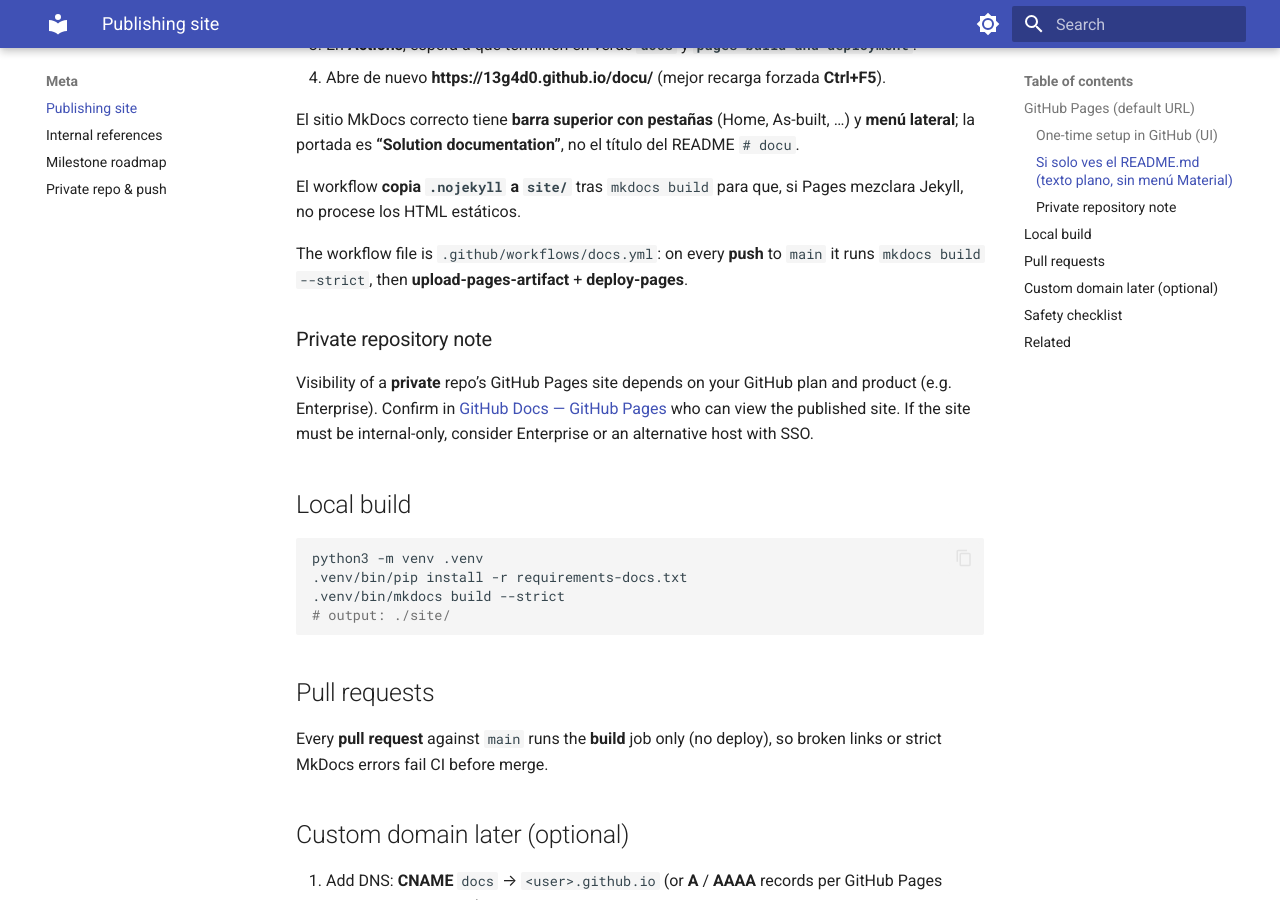
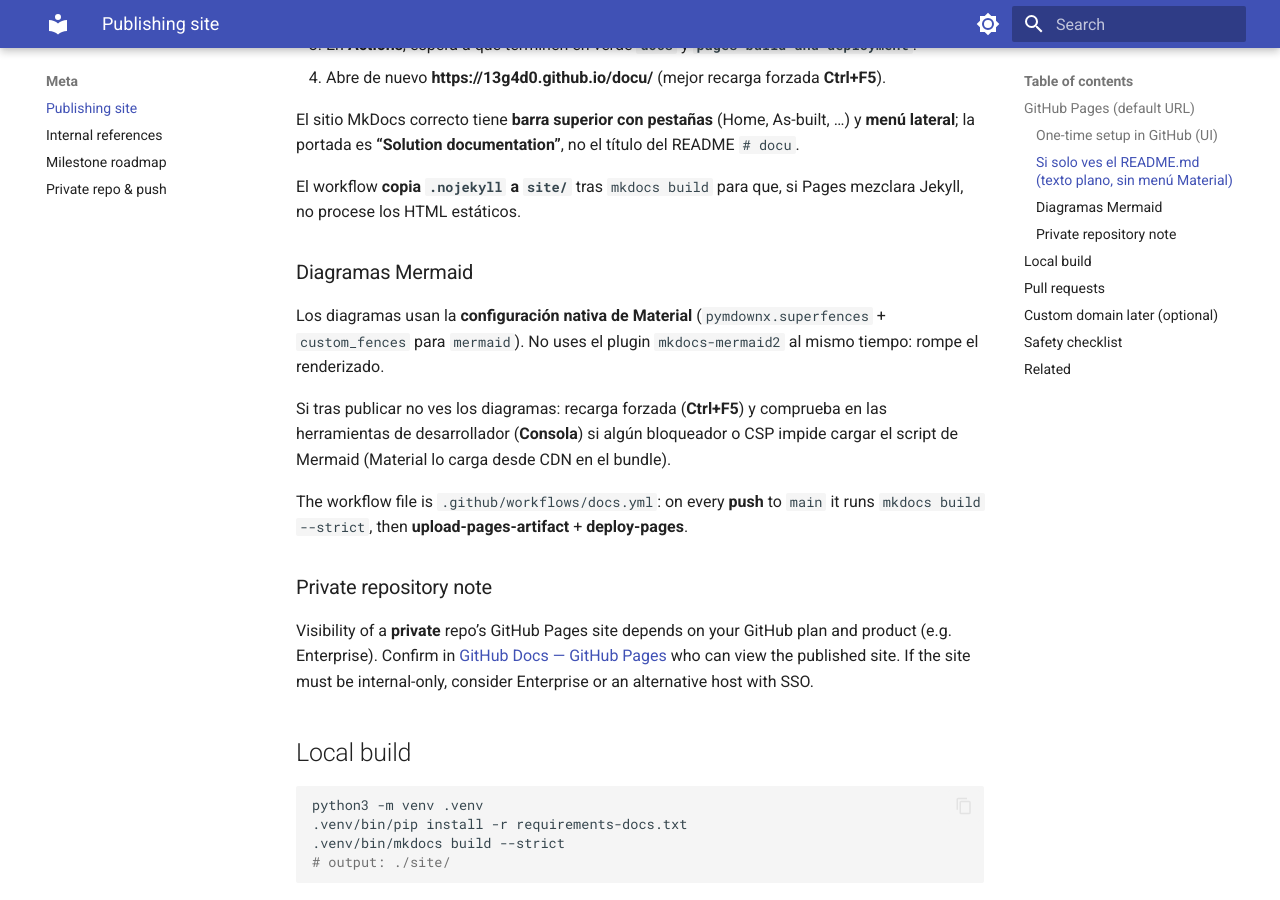
Before and after one commit to 13g4d0/docu-es, an MkDocs documentation site: the page built from docs/PUBLISHING.md, in a window 1280 px wide and 900 px high, scrolled down 907 px. Built offline with MkDocs 1.6.1 and Material for MkDocs 9.7.7, drawn with Linux system fonts in a browser that asks for light colours.

Commit message:
fix(mkdocs): use Material native Mermaid (superfences); remove mermaid2 plugin

```diff
--- a/docs/PUBLISHING.md
+++ b/docs/PUBLISHING.md
@@ -28,6 +28,12 @@
 El sitio MkDocs correcto tiene **barra superior con pestañas** (Home, As-built, …) y **menú lateral**; la portada es **“Solution documentation”**, no el título del README `# docu`.
 
 El workflow **copia `.nojekyll` a `site/`** tras `mkdocs build` para que, si Pages mezclara Jekyll, no procese los HTML estáticos.
+
+### Diagramas Mermaid
+
+Los diagramas usan la **configuración nativa de Material** (`pymdownx.superfences` + `custom_fences` para `mermaid`). No uses el plugin `mkdocs-mermaid2` al mismo tiempo: rompe el renderizado.
+
+Si tras publicar no ves los diagramas: recarga forzada (**Ctrl+F5**) y comprueba en las herramientas de desarrollador (**Consola**) si algún bloqueador o CSP impide cargar el script de Mermaid (Material lo carga desde CDN en el bundle).
 
 The workflow file is `.github/workflows/docs.yml`: on every **push** to `main` it runs `mkdocs build --strict`, then **upload-pages-artifact** + **deploy-pages**.
 
--- a/mkdocs.yml
+++ b/mkdocs.yml
@@ -26,7 +26,12 @@
     - content.code.copy
 
 markdown_extensions:
-  - pymdownx.superfences
+  # Native Mermaid in Material (do not use mkdocs-mermaid2 alongside — it conflicts)
+  - pymdownx.superfences:
+      custom_fences:
+        - name: mermaid
+          class: mermaid
+          format: !!python/name:pymdownx.superfences.fence_code_format
   - pymdownx.tabbed:
       alternate_style: true
   - tables
@@ -79,4 +84,3 @@
 
 plugins:
   - search
-  - mermaid2
--- a/requirements-docs.txt
+++ b/requirements-docs.txt
@@ -1,5 +1,4 @@
 mkdocs>=1.6
 mkdocs-material>=9.5
-mkdocs-mermaid2-plugin>=1.2
 pymdown-extensions>=10.14
 pypdf>=5.0
```
